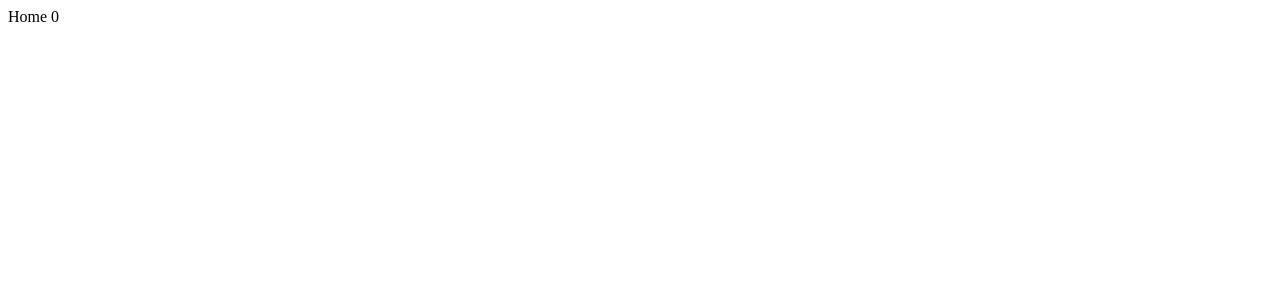
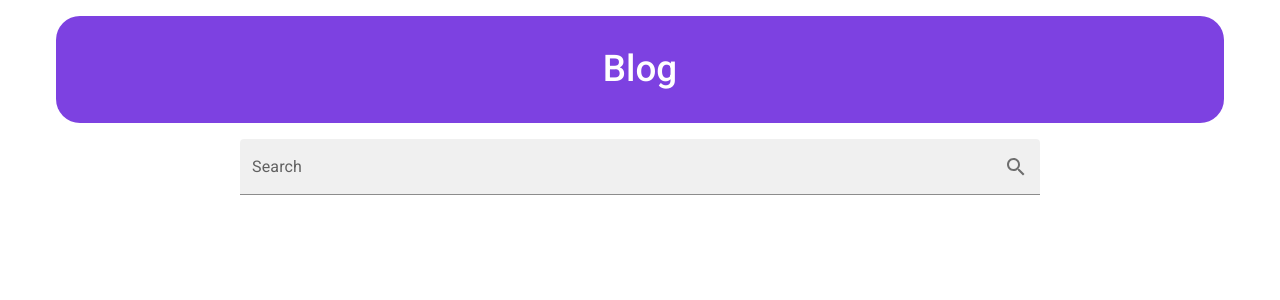
Before and after one commit to dgsergio/material-ui-blog, a React (Vite) app: page / in a window 1280 px wide. Shown: the top 300 px of the page. Built offline with nearby package versions, Linux system fonts and the light colour scheme.

Commit message:
feat: header work in progress

```diff
--- a/package.json
+++ b/package.json
@@ -10,6 +10,11 @@
     "preview": "vite preview"
   },
   "dependencies": {
+    "@emotion/react": "^11.11.0",
+    "@emotion/styled": "^11.11.0",
+    "@fontsource/roboto": "^5.0.1",
+    "@mui/icons-material": "^5.11.16",
+    "@mui/material": "^5.13.2",
     "@reduxjs/toolkit": "^1.9.5",
     "react": "^18.2.0",
     "react-dom": "^18.2.0",
--- /dev/null
+++ b/src/global.css
@@ -0,0 +1,21 @@
+.header h1 {
+  color: white;
+  padding: 2rem 0;
+  font-weight: 500;
+  font-size: 2.3rem;
+  display: block;
+}
+
+.header .container {
+  background-color: #7d41e1;
+  display: flex;
+  align-items: center;
+  justify-content: center;
+  border-radius: 1.5rem;
+  margin: 1rem 3rem;
+}
+
+.search {
+  margin: 0 auto;
+  max-width: 50rem;
+}
--- a/src/main.tsx
+++ b/src/main.tsx
@@ -4,7 +4,11 @@ import { createBrowserRouter, RouterProvider } from 'react-router-dom';
 import { store } from './store/index';
 import { Provider } from 'react-redux';
 import Home from './pages/Home';
-import './index.css';
+import '@fontsource/roboto/300.css';
+import '@fontsource/roboto/400.css';
+import '@fontsource/roboto/500.css';
+import '@fontsource/roboto/700.css';
+import './global.css';
 
 const router = createBrowserRouter([
   {
--- a/src/pages/Home.tsx
+++ b/src/pages/Home.tsx
@@ -1,10 +1,33 @@
-import { useSelector } from 'react-redux';
+import { Search } from '@mui/icons-material';
+import { InputAdornment, TextField, Typography } from '@mui/material';
 
 const Home = () => {
-  const counter = useSelector(
-    (state: { counter: { value: number } }) => state.counter
+  return (
+    <>
+      <header className="header">
+        <div className="container">
+          <Typography variant="h3" component="h1">
+            Blog
+          </Typography>
+        </div>
+        <div className="search">
+          <TextField
+            id="outlined-basic"
+            fullWidth
+            label="Search"
+            variant="filled"
+            InputProps={{
+              endAdornment: (
+                <InputAdornment position="end">
+                  <Search />
+                </InputAdornment>
+              ),
+            }}
+          />
+        </div>
+      </header>
+    </>
   );
-  return <div>Home {counter.value}</div>;
 };
 
 export default Home;
```
Also changed, not shown: src/index.css (deleted), 2 other files (tests, documents, lock files or other folders).
